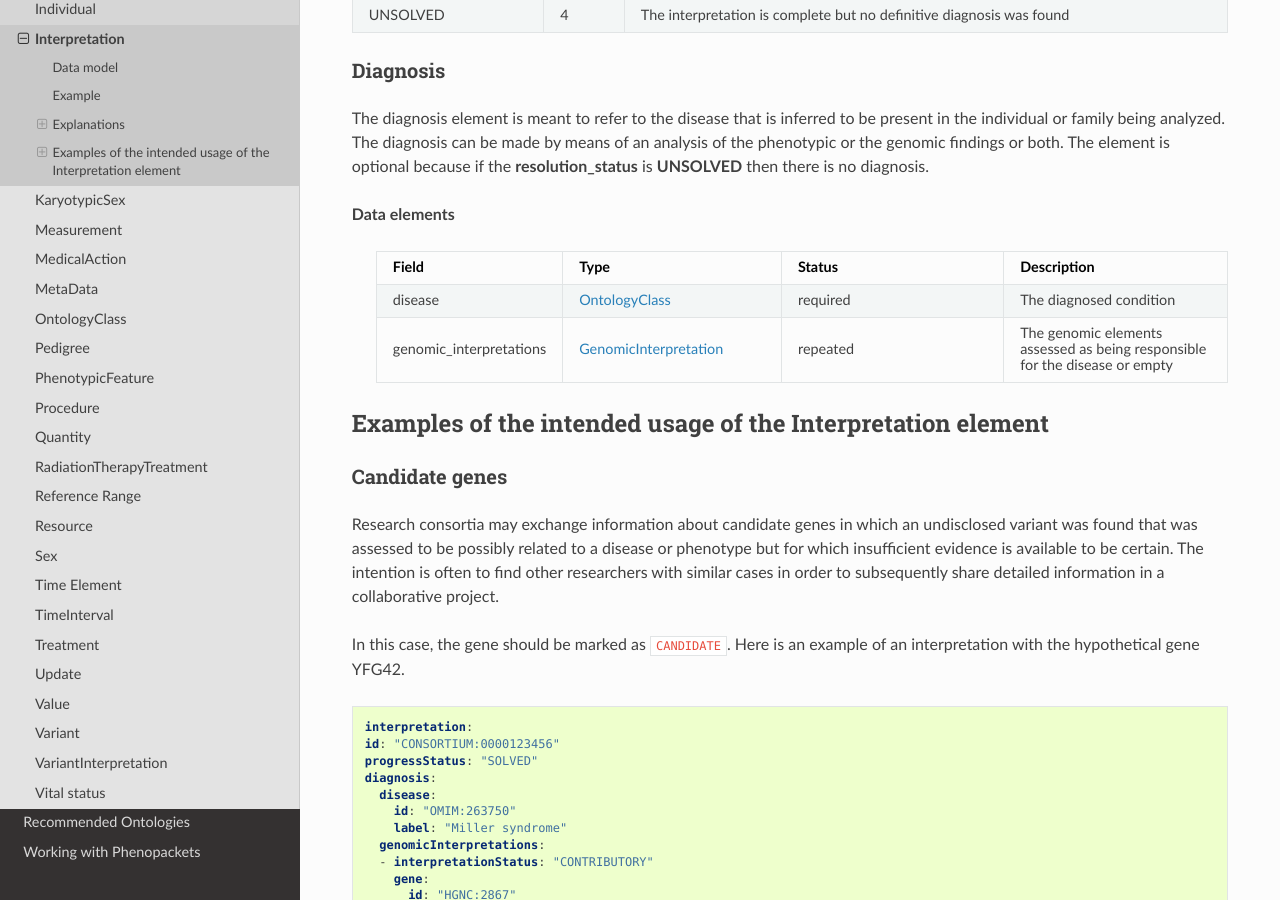
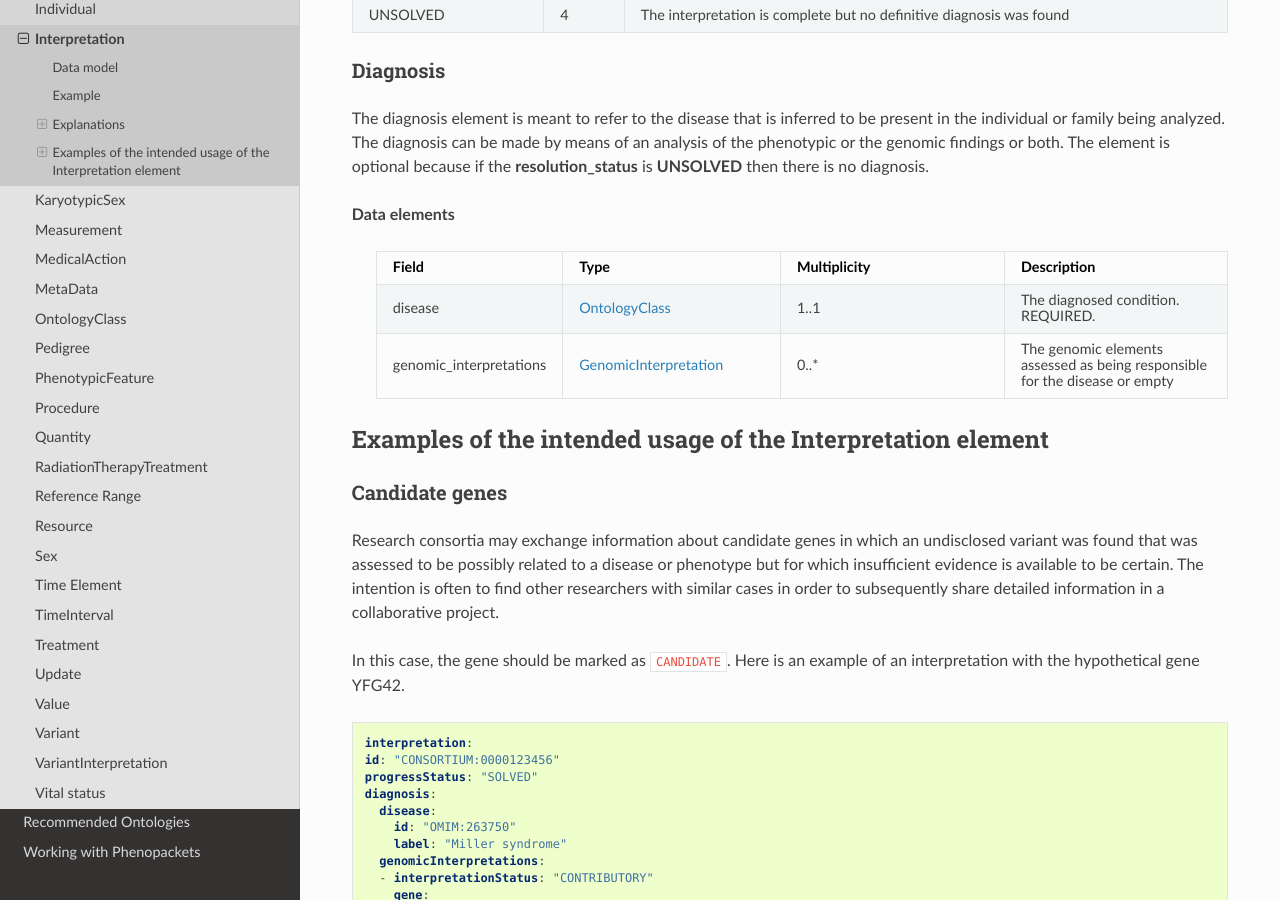
Before and after one commit to phenopackets/phenopacket-schema, a Sphinx documentation site: the page built from docs/interpretation.rst, in a window 1280 px wide and 900 px high, scrolled down 1388 px. Built offline with Sphinx 7.4.7 and the Read the Docs theme 2.0.0, drawn with Linux system fonts in a browser that asks for light colours; pages that are not in the unit, such as notebooks, are missing from menus.

Commit message:
Update interpretation.rst diagnosis data model

```diff
--- a/docs/interpretation.rst
+++ b/docs/interpretation.rst
@@ -112,15 +112,15 @@ The element is optional because if the **resolution_status** is **UNSOLVED** the
 
     * - Field
       - Type
-      - Status
+      - Multiplicity
       - Description
     * - disease
       - :ref:`rstontologyclass`
-      - required
-      - The diagnosed condition
+      - 1..1
+      - The diagnosed condition. REQUIRED.
     * - genomic_interpretations
       - :ref:`rstgenomicinterpretation`
-      - repeated
+      - 0..*
       - The genomic elements assessed as being responsible for the disease or empty
 
 Examples of the intended usage of the Interpretation element
```
